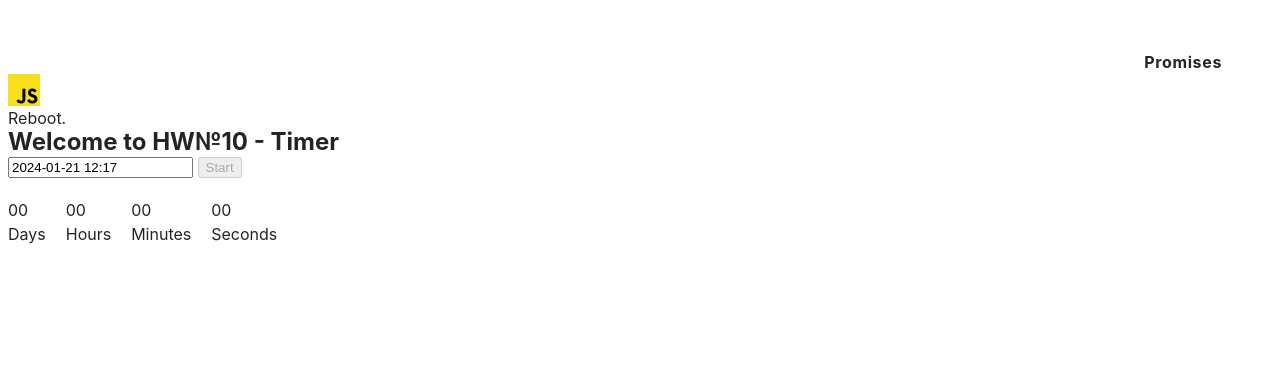
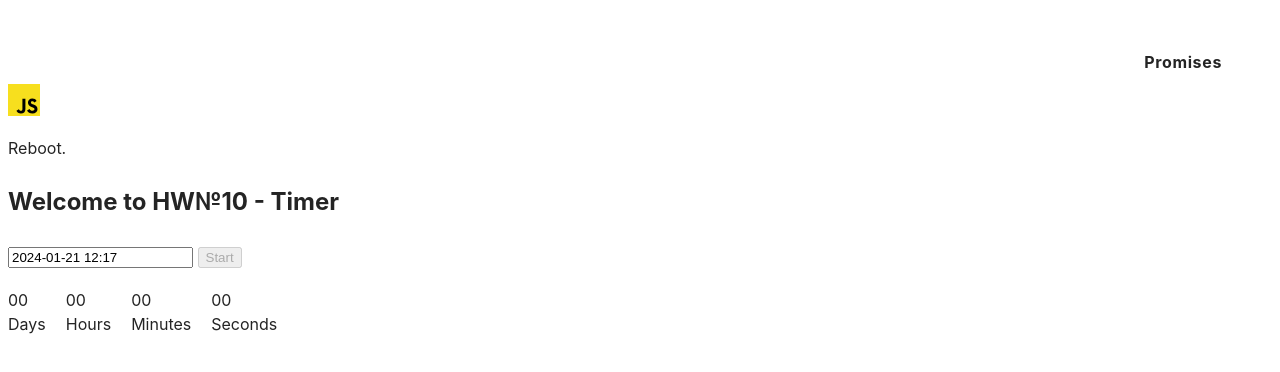
Before and after one commit to Ravehell/goit-js-hw-10, a website built with Vite: page src/index.html in a window 1280 px wide. Built offline with nearby package versions, Linux system fonts and the light colour scheme.

Commit message:
add changes css

```diff
--- a/src/css/styles.css
+++ b/src/css/styles.css
@@ -23,3 +23,17 @@
   -moz-osx-font-smoothing: grayscale;
   -webkit-text-size-adjust: 100%;
 }
+
+.indexTitle {
+  margin-top: 30px;
+  margin-bottom: 30px;
+}
+
+.linkSection {
+  margin-top: 20px;
+}
+
+.imgSection {
+  padding: 0;
+  margin-top: 10px;
+}
```
